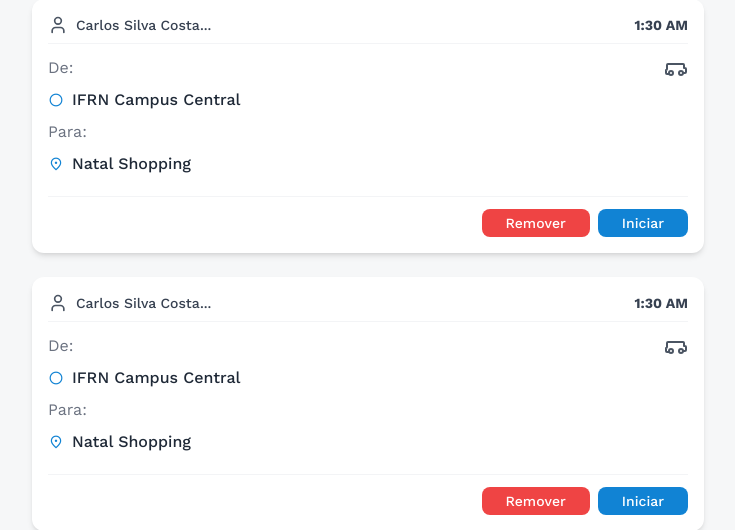
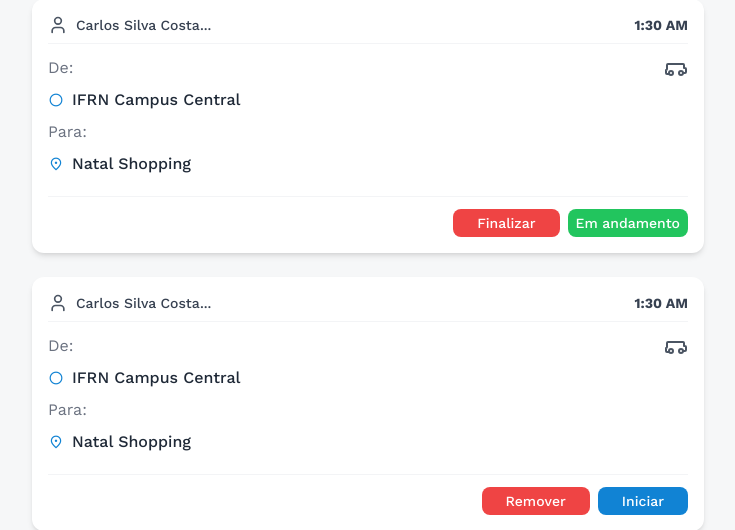
Before and after one commit to FabricioS2/Projeto-integrador-carona-solidaria, a Django app: page /cadastrar_caronas in a window 1280 px wide. Shown: the part 190-720 px from the top of the page, without its empty margins (272-1007 px from the left). Run offline with Django 5.2, Linux system fonts and the light colour scheme; some libraries are stand-ins or nearby versions.

Commit message:
Change the buttons during an ongoing trip.

```diff
--- a/usuario_app/static/usuario_app/js/cadastrar_carona.js
+++ b/usuario_app/static/usuario_app/js/cadastrar_carona.js
@@ -5,7 +5,6 @@ document.addEventListener('DOMContentLoaded', function () {
     configurarEventos();
 });
 
-// Pega elementos do DOM
 function inicializarElementos() {
     btnAdicionarCarona = document.getElementById('btnAdicionarCarona');
     popupOverlay = document.getElementById('popupOverlay');
@@ -46,26 +45,6 @@ function fecharPopup() {
     caronaForm.reset();
 }
 
-// Processa dados do formulário
-function processarFormulario() {
-    const horario = document.getElementById('horario').value;
-    const origem = document.getElementById('origem').value;
-    const destino = document.getElementById('destino').value;
-
-    if (horario && origem && destino) {
-        const horaFormatada = formatarHorario(horario);
-
-        const card = criarCardCarona({
-            horario: horaFormatada,
-            origem: origem,
-            destino: destino
-        });
-
-        listaCaronas.prepend(card);
-        fecharPopup();
-        mostrarMensagem("Carona criada com sucesso!", "success");
-    }
-}
 
 // Converte 24h → AM/PM
 function formatarHorario(h) {
@@ -75,7 +54,7 @@ function formatarHorario(h) {
     const hora12 = hNum % 12 || 12;
     return `${hora12}:${mm} ${periodo}`;
 }
-
+/*
 // Cria o card da carona
 function criarCardCarona({ horario, origem, destino }) {
     const card = document.createElement("div");
@@ -141,9 +120,4 @@ function criarCardCarona({ horario, origem, destino }) {
 
     return card;
 }
-
-
-// Mensagem (placeholder)
-function mostrarMensagem(msg, tipo) {
-    console.log(`${tipo.toUpperCase()}: ${msg}`);
-}
+    */
--- a/usuario_app/templates/usuario_app/cadastrar_carona.html
+++ b/usuario_app/templates/usuario_app/cadastrar_carona.html
@@ -6,9 +6,8 @@
 {% block content %}
 
 <body class="font-sans bg-gray-50 min-h-screen">
-    <!-- Main Content -->
     <main class="w-full max-w-6xl mx-auto px-4 py-6">
-      <!-- Botão Adicionar Carona -->
+      <!-- Botão -->
       <div class="mb-8 flex justify-center">
         <div class="w-3/5">
           <button
@@ -35,9 +34,7 @@
 
       <!-- Pop-up -->
       <div id="popupOverlay" class="hidden fixed inset-0 bg-black bg-opacity-50 z-50 flex items-center justify-center p-4">
-        <!-- Pop-up Form -->
         <div class="bg-white rounded-xl shadow-2xl w-full max-w-md transform transition-all">
-          <!-- Cabeçalho -->
           <div class="flex justify-between items-center p-6 border-b border-gray-200">
             <h2 class="text-xl font-semibold text-gray-800">Nova Carona</h2>
             <button
@@ -159,11 +156,11 @@
 
                     <div class="flex justify-end space-x-2 pt-3 border-t border-gray-100">
                         <button class=" bg-red-500 font-medium text-white px-6 py-1 rounded-lg text-sm">
-                            Remover
+                            Finalizar
                         </button>
                         <button id="btn-ride-1"
-                            class="action-button bg-primary font-medium text-white px-6 py-1 rounded-lg text-sm">
-                            Iniciar
+                            class="action-button bg-green-500 font-medium text-white px-2 py-1 rounded-lg text-sm">
+                            Em andamento
                         </button>
                     </div>
                 </div>
```
